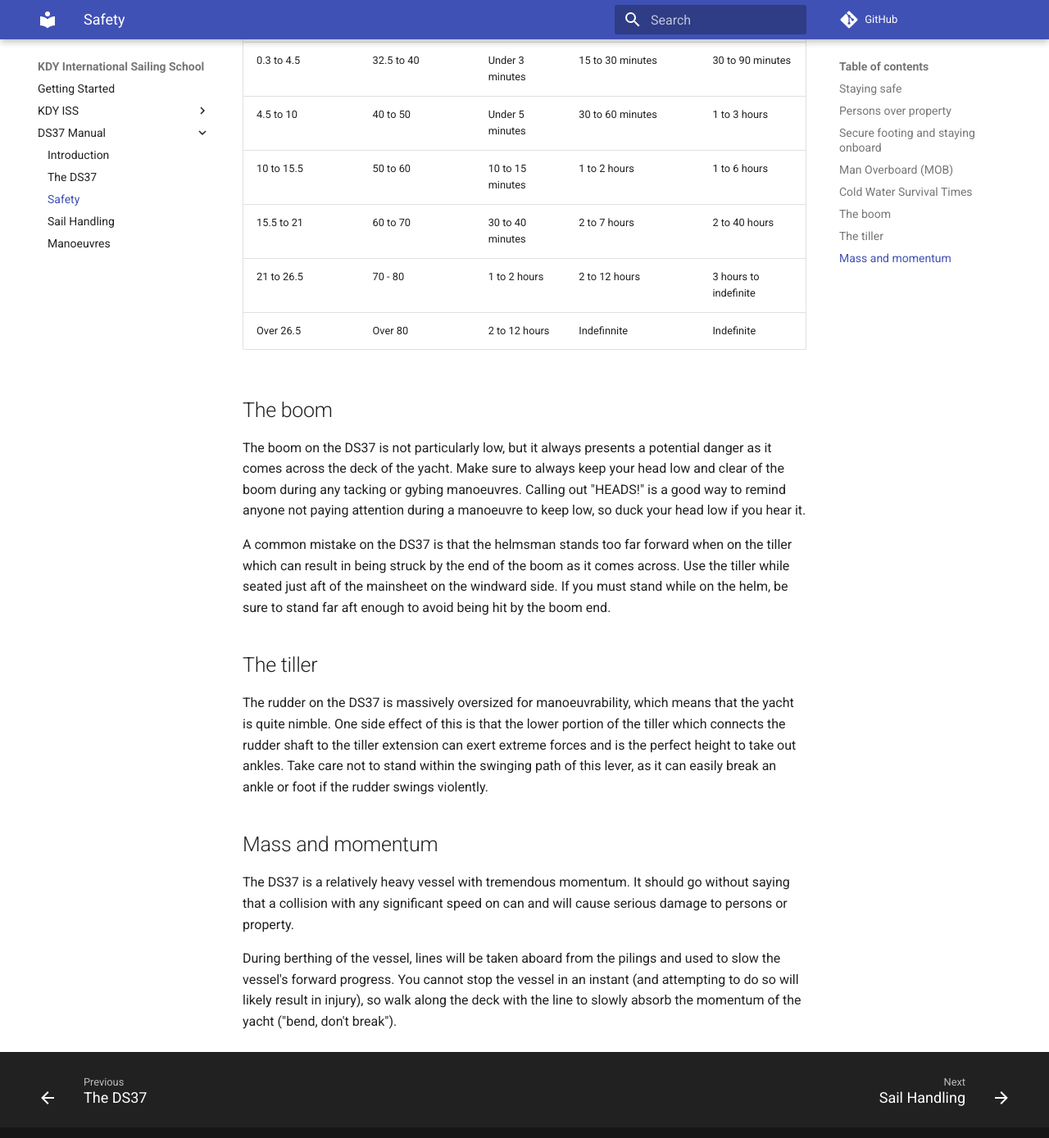
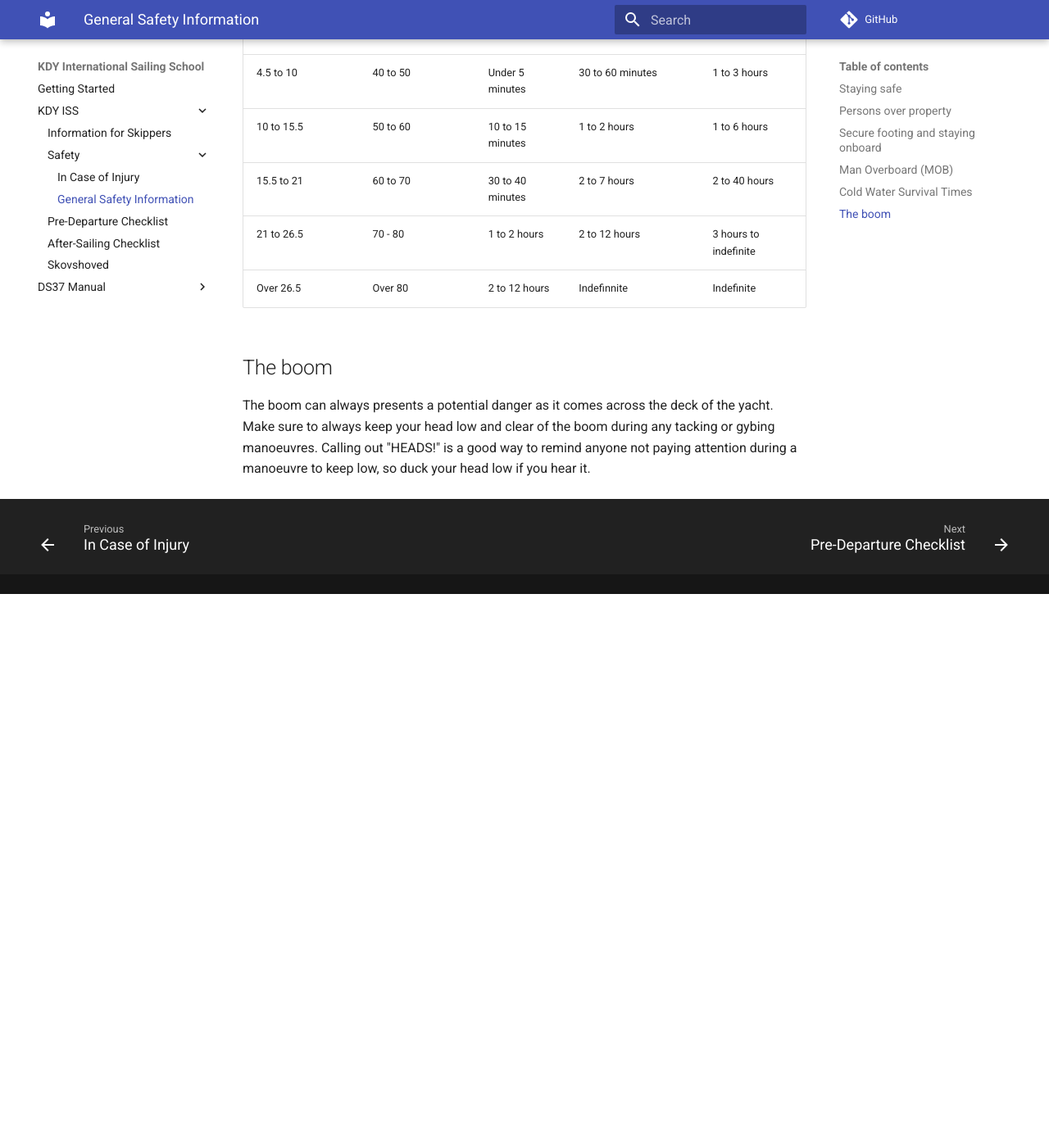
Before and after one commit to x123/kdy-iss, an MkDocs documentation site: the page built from docs/kdy-safety.md, in a window 1280 px wide and 1400 px high, scrolled down 1915 px. Shown: the top 1389 px of the window at 82% size. Built offline with MkDocs 1.6.1 and Material for MkDocs 9.7.7, drawn with Linux system fonts in a browser that asks for light colours; comment, search, counter and statistics services are not loaded; after the commit the page ends 2640 px from its top, so only the background shows below that; some of the changed text lies outside the part shown.

Commit message:
in case of injury & general safety

```diff
--- a/docs/safety.md
+++ b/docs/kdy-safety.md
@@ -9,21 +9,19 @@ over safety of property. If faced with any situation where either a person will
 come to harm OR property will be damaged, *always* prioritize the safety of
 persons. Things can be replaced, people can not.
 
-A common mistake that beginners make is to try to stop the boat from coming
-into contact with a piling or other vessel by using their feet, hands, or
-fingers. The sheer momentum of these vessels will surprise you and will result
-in injury, so use fenders instead of limbs.
+A common mistake that beginners make is to try to stop a boat from coming into
+contact with a piling or other vessel by using their feet, hands, or fingers.
+The sheer momentum of these vessels will surprise you and will result in
+injury, so use fenders instead of limbs.
 
 # Secure footing and staying onboard
 
-Staying onboard and preventing falls is critical on any yacht, and the DS37 is
-no different. Always follow _"one hand for the boat, one hand for yourself"_ as
-you move around on the yacht. Stay low, move methodically, and avoid rushing,
-running, or jumping. Being an older yacht the non-skid on the deck is not as
-aggressive and "grippy" as on a newer vessel, so take care. Quality sailing
-boots or shoes that provide adequate grip are important, but need not
-expensive. Avoid stepping on lines or sails, as both are common causes of slips
-or falls. Bad enough if you fall and hurt yourself, but worse to fall
+Staying onboard and preventing falls is critical on any yacht. Always follow
+_"one hand for the boat, one hand for yourself"_ as you move around on the
+yacht. Stay low, move methodically, and avoid rushing, running, or jumping.
+Quality sailing boots or shoes that provide adequate grip are important, but
+need not expensive. Avoid stepping on lines or sails, as both are common causes
+of slips or falls. Bad enough if you fall and hurt yourself, but worse to fall
 overboard.
 
 !!! note
@@ -53,7 +51,8 @@ overboard.
     assistance"*.
 
     __A man overboard at sea in anything but the calmest conditions or warmest
-    waters is *almost always* an urgency or distress situation.__
+    waters is *almost always* at least an urgency, and quite possibly a distress
+    situation.__
 
 # Cold Water Survival Times
 Loss of dexterity and the ability to manipulate fingers, exhaustion or
@@ -77,38 +76,10 @@ times.
 | 21 to 26.5 | 70 - 80 | 1 to 2 hours | 2 to 12 hours | 3 hours to indefinite |
 | Over 26.5 | Over 80 | 2 to 12 hours | Indefinnite | Indefinite |
 
-
 # The boom
 
-The boom on the DS37 is not particularly low, but it always presents a
-potential danger as it comes across the deck of the yacht. Make sure to always
-keep your head low and clear of the boom during any tacking or gybing
-manoeuvres. Calling out "HEADS!" is a good way to remind anyone not paying
-attention during a manoeuvre to keep low, so duck your head low if you hear it.
-
-A common mistake on the DS37 is that the helmsman stands too far forward when
-on the tiller which can result in being struck by the end of the boom as it
-comes across. Use the tiller while seated just aft of the mainsheet on the
-windward side. If you must stand while on the helm, be sure to stand far aft
-enough to avoid being hit by the boom end.
-
-# The tiller
-
-The rudder on the DS37 is massively oversized for manoeuvrability, which means
-that the yacht is quite nimble. One side effect of this is that the lower
-portion of the tiller which connects the rudder shaft to the tiller extension
-can exert extreme forces and is the perfect height to take out ankles. Take
-care not to stand within the swinging path of this lever, as it can easily
-break an ankle or foot if the rudder swings violently.
-
-# Mass and momentum
-
-The DS37 is a relatively heavy vessel with tremendous momentum. It should go
-without saying that a collision with any significant speed on can and will
-cause serious damage to persons or property.
-
-During berthing of the vessel, lines will be taken aboard from the pilings and
-used to slow the vessel's forward progress. You cannot stop the vessel in an
-instant (and attempting to do so will likely result in injury), so walk along
-the deck with the line to slowly absorb the momentum of the yacht ("bend, don't
-break").
+The boom can always presents a potential danger as it comes across the deck of
+the yacht. Make sure to always keep your head low and clear of the boom during
+any tacking or gybing manoeuvres. Calling out "HEADS!" is a good way to remind
+anyone not paying attention during a manoeuvre to keep low, so duck your head
+low if you hear it.
--- a/mkdocs.yml
+++ b/mkdocs.yml
@@ -25,12 +25,15 @@ nav:
   - 'Getting Started': index.md
   - 'KDY ISS':
     - 'Information for Skippers': skippers.md
+    - 'Safety':
+      - 'In Case of Injury': in-case-of-injury.md
+      - 'General Safety Information': kdy-safety.md
     - 'Pre-Departure Checklist': pre-departure-checklist.md
     - 'After-Sailing Checklist': after-sailing-checklist.md
     - 'Skovshoved': skovshoved.md
   - 'DS37 Manual':
     - 'Introduction': intro.md
     - 'The DS37': the-ds37.md
-    - 'Safety': safety.md
+    - 'DS37-specific Safety': ds37-safety.md
     - 'Sail Handling': sail-handling.md
     - 'Manoeuvres': manoeuvres.md
```
Also changed, not shown: docs/ds37-safety.md (added, +55 -0 lines), docs/in-case-of-injury.md (added, +43 -0 lines), docs/pre-departure-checklist.md (+1 -1 lines).
